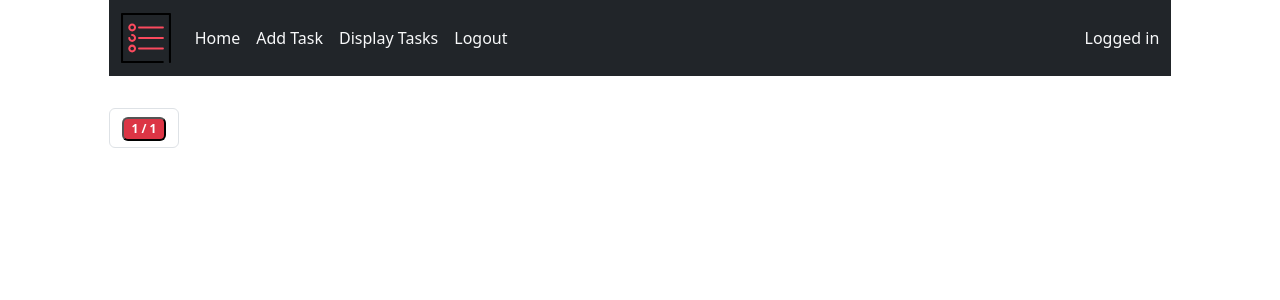
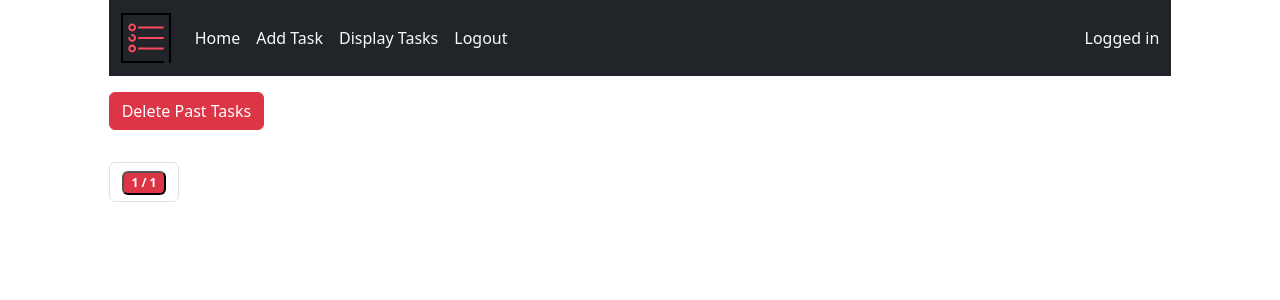
Before and after one commit to badgersky/todo-web-app, a Django app: page /tasks/list/ in a window 1280 px wide. Shown: the top 300 px of the page. Run offline with Django 4.2, Linux system fonts and the light colour scheme; the visitor is signed in with stand-in values (Sample User, id 1); data that the repository does not hold is empty; some libraries are stand-ins or nearby versions.

Commit message:
deleting all past tasks functionality

```diff
--- a/tasks/templates/tasks/list-tasks.html
+++ b/tasks/templates/tasks/list-tasks.html
@@ -6,6 +6,11 @@
 {% endblock %}
 
 {% block content %}
+
+    <a href="{% url 'tasks:delete-many' %}">
+        <button type="button" class="btn btn-danger mt-3">Delete Past Tasks</button>
+    </a>
+
     <ul class="list-group mt-3 mb-3">
         {% for task in page_obj %}
             <li class="list-group-item d-flex justify-content-between align-items-start">
--- a/tasks/urls.py
+++ b/tasks/urls.py
@@ -9,4 +9,5 @@ urlpatterns = [
     path('list/', views.DisplayTasks.as_view(), name='list'),
     path('delete/<task_id>/', views.DeleteTask.as_view(), name='delete'),
     path('edit/<task_id>/', views.EditTask.as_view(), name='edit'),
+    path('delete/', views.DeletePastTasks.as_view(), name='delete-many'),
 ]
--- a/tasks/views.py
+++ b/tasks/views.py
@@ -93,3 +93,15 @@ class EditTask(View):
                 return redirect(reverse('tasks:list'))
 
         return render(request, 'tasks/edit-task.html', {'form': form})
+
+
+class DeletePastTasks(View):
+
+    def get(self, request):
+        if request.user.is_authenticated:
+            tasks = models.Task.objects.filter(date__lt=datetime.date.today())
+
+            tasks.delete()
+            return redirect(reverse('tasks:list'))
+
+        return redirect(reverse('users:login'))
```
